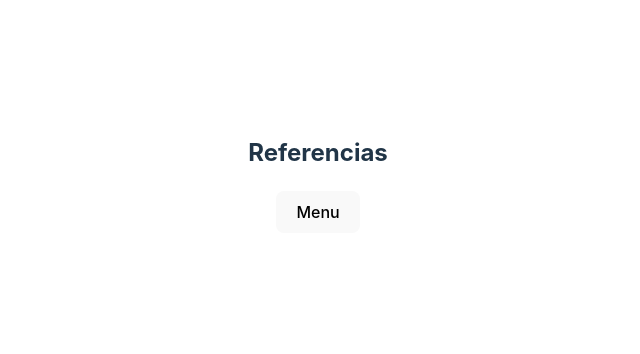
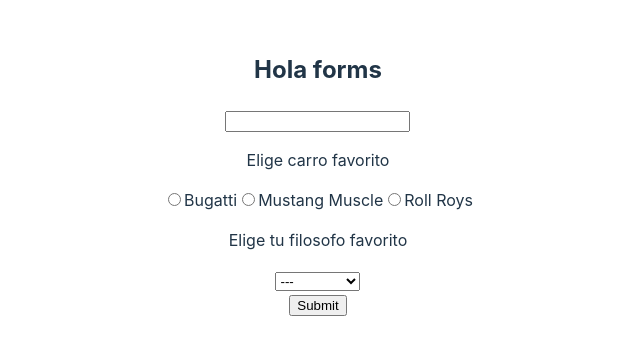
Before and after one commit to BRivasTorres/Practicing-React, a React (Vite) app in the folder learning-react/: page / in a window 1280 px wide. Shown: the part 226-580 px from the top of the page, without its empty margins (322-962 px from the left). Built offline with nearby package versions, Linux system fonts and the light colour scheme.

Commit message:
formInReact

```diff
--- a/learning-react/src/App.tsx
+++ b/learning-react/src/App.tsx
@@ -15,6 +15,7 @@ import RelojHooks from './Components/RelojHooks'
 import AjaxHooks from './Components/AjaxHooks'
 import CustomHooks from './Components/CustomHooks'
 import References from './Components/References'
+import Forms from './Components/Forms'
 
 function App() {
   return (
@@ -38,7 +39,8 @@ function App() {
       {/* <RelojHooks /> */}
       {/* <AjaxHooks /> */}
       {/* <CustomHooks /> */}
-      <References />
+      {/* <References /> */}
+      <Forms />
     </div>
   )
 }
--- /dev/null
+++ b/learning-react/src/Components/Forms.tsx
@@ -0,0 +1,91 @@
+import React, { useState } from 'react'
+
+const Forms = () => {
+    // const [name, setName] = useState("")
+    // const [carro, setCarro] = useState("")
+    // const [filosofos, setFilosofos] = useState("")
+
+    const [form, setForm] = useState({})
+
+    const handleChange = e => {
+        setForm({
+            ...form,
+            [e.target.name]: e.target.value
+        })
+    }
+
+    const handleChecked = e => {
+        setForm({
+            ...form,
+            [e.target.name]: e.target.checked
+        })
+    }
+
+    const handleSubmit = e => {
+        e.preventDefault()
+        alert("formulario enviado")
+    }
+
+    return (
+        <>
+            <h2>Hola forms</h2>
+            <form onSubmit={handleSubmit}>
+                <div>
+                    <label htmlFor="name"></label>
+                    <input
+                        type="text"
+                        id='name'
+                        name="name"
+                        value={name.for}
+                        onChange={handleChange}
+                    />
+                </div>
+
+                <div>
+
+                    <p>Elige carro favorito</p>
+                    <input
+                        type="radio"
+                        id='buggati'
+                        name='carro'
+                        value="buggati"
+                        onChange={handleChange}
+                    />
+                    <label htmlFor="buggati">Bugatti</label>
+                    <input
+                        type="radio"
+                        id='Mustang Muscle'
+                        name='carro'
+                        value="Mustang Muscle"
+                        onChange={handleChange}
+                    />
+                    <label htmlFor="Mustang Muscle">Mustang Muscle</label>
+                    <input
+                        type="radio"
+                        id='Roll Roys'
+                        name='carro'
+                        value="Roll Roys"
+                        onChange={handleChange}
+                    />
+                    <label htmlFor="Roll Roys">Roll Roys</label>
+                </div>
+
+                <div>
+                    <p>Elige tu filosofo favorito</p>
+                    <select name="filosofo" id="">
+                        <option value="">---</option>
+                        <option value="hegel">Hegel</option>
+                        <option value="heideger">Heideger</option>
+                        <option value="spinoza">Spinoza</option>
+                        <option value="aristoteles">Aristoteles</option>
+                        <option value="nietsche">Nietsche</option>
+                    </select>
+                </div>
+
+                <input type="submit" />
+            </form>
+        </>
+    )
+}
+
+export default Forms
```
